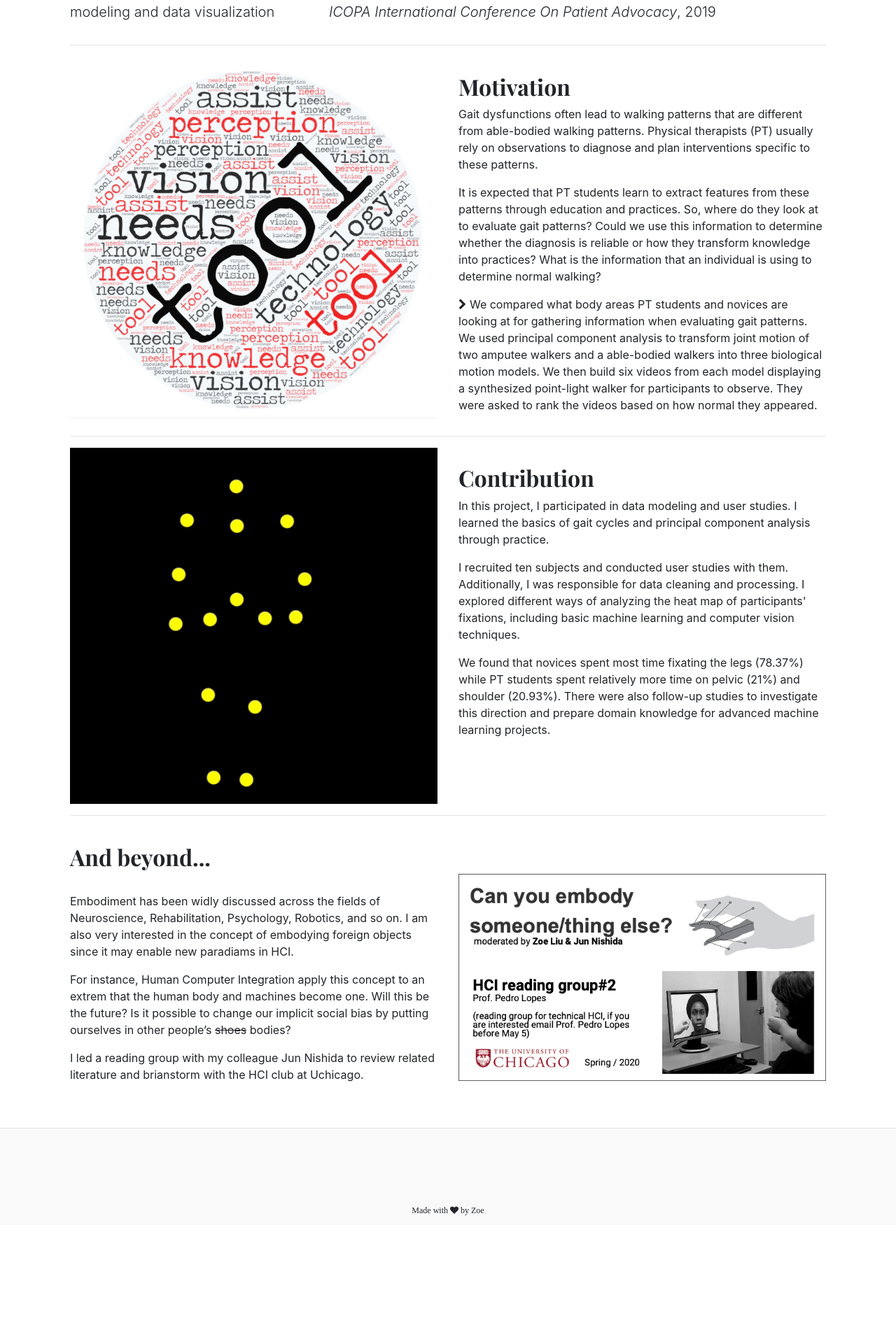
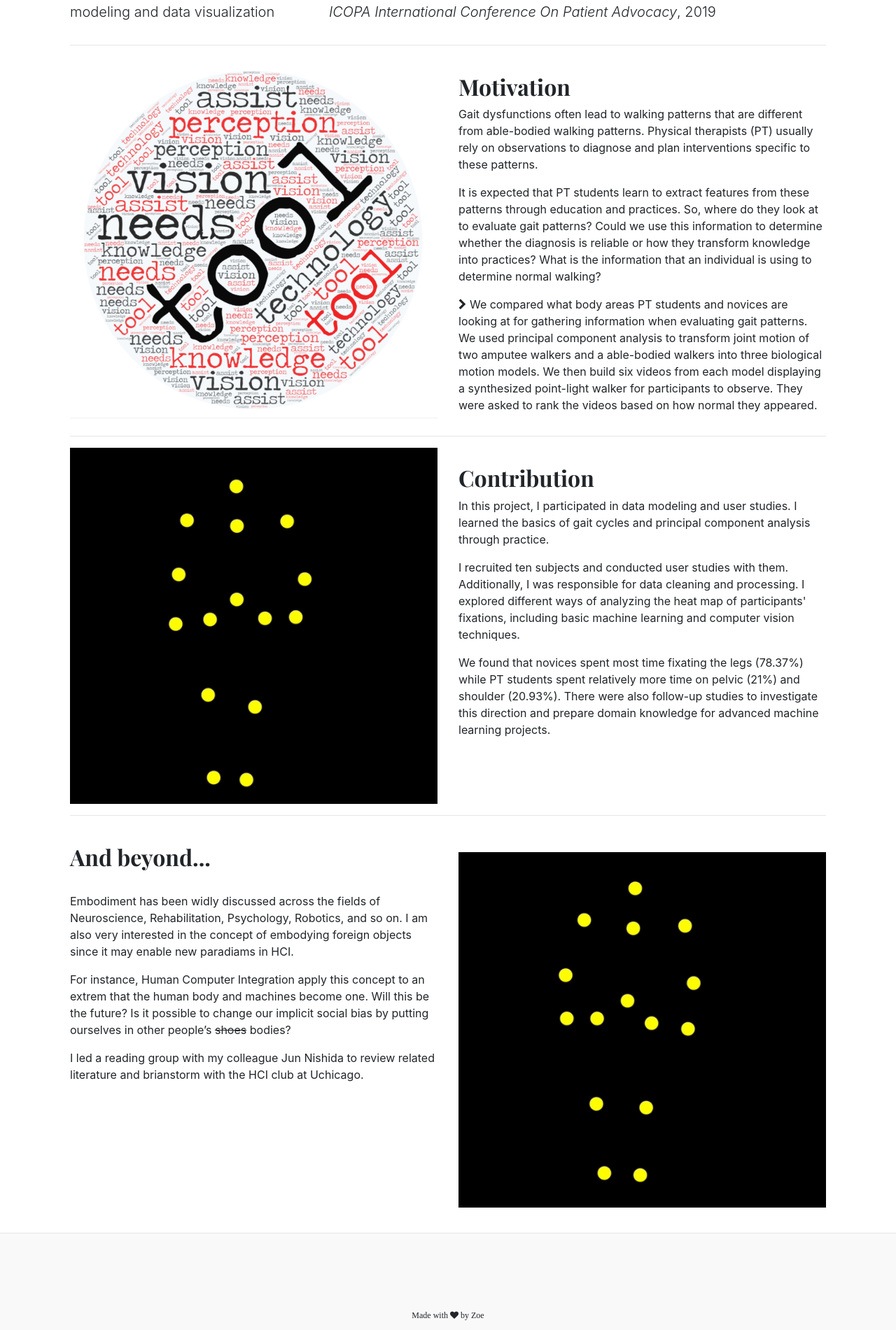
Before and after one commit to zoelzw/zoelzw.github.io, a Jekyll site: the page built from _collections/_research/Eyetracking2.markdown, in a window 1280 px wide. Shown: the part 805-2706 px from the top of the page at 70% size. Built offline with Jekyll 4.4.1, drawn with Linux system fonts in a browser that asks for light colours; nearby versions of some CDN libraries; some web fonts are replaced; before the commit the page ends 2556 px from its top, so only the background shows below that.

Commit message:
update eye2

```diff
--- a/_collections/_research/Eyetracking2.markdown
+++ b/_collections/_research/Eyetracking2.markdown
@@ -5,7 +5,7 @@ title:  "Influence of Experience on Eye Gaze Patterns and Identification of Norm
 # date:   2019-10-18 10:20:35 +0200
 
 description: where do physical therapist look at during rehabilitation sessions for lower limb amputees?
-image: https://github.com/zoelzw/zoelzw.github.io/blob/master/assets/eyetracking2.png?raw=true
+image: https://github.com/zoelzw/zoelzw.github.io/blob/master/assets/gait2.gif?raw=true
 ---
 <div class="row">
   <div class="col-md-4">
@@ -89,6 +89,6 @@ image: https://github.com/zoelzw/zoelzw.github.io/blob/master/assets/eyetracking
 
   <div class="col-md-6">
     <br>
-    <img src="https://github.com/zoelzw/zoelzw.github.io/blob/master/assets/Embodiment.png?raw=true" style='height: 100%; width: 100%; object-fit: contain'/>
+    <img src="https://github.com/zoelzw/zoelzw.github.io/blob/master/assets/gait2.gif?raw=true" style='height: 100%; width: 100%; object-fit: contain'/>
   </div>
 </div>
```
